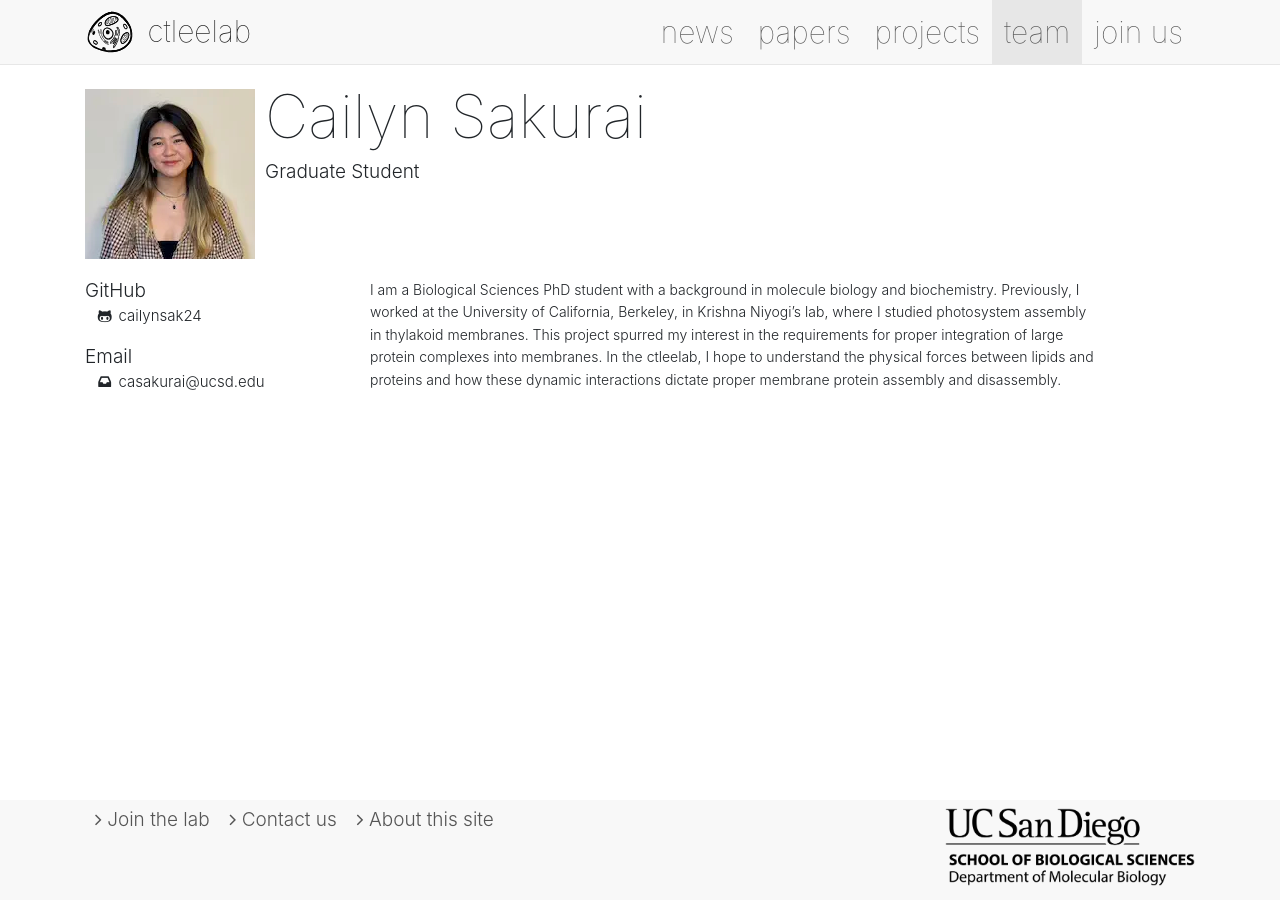
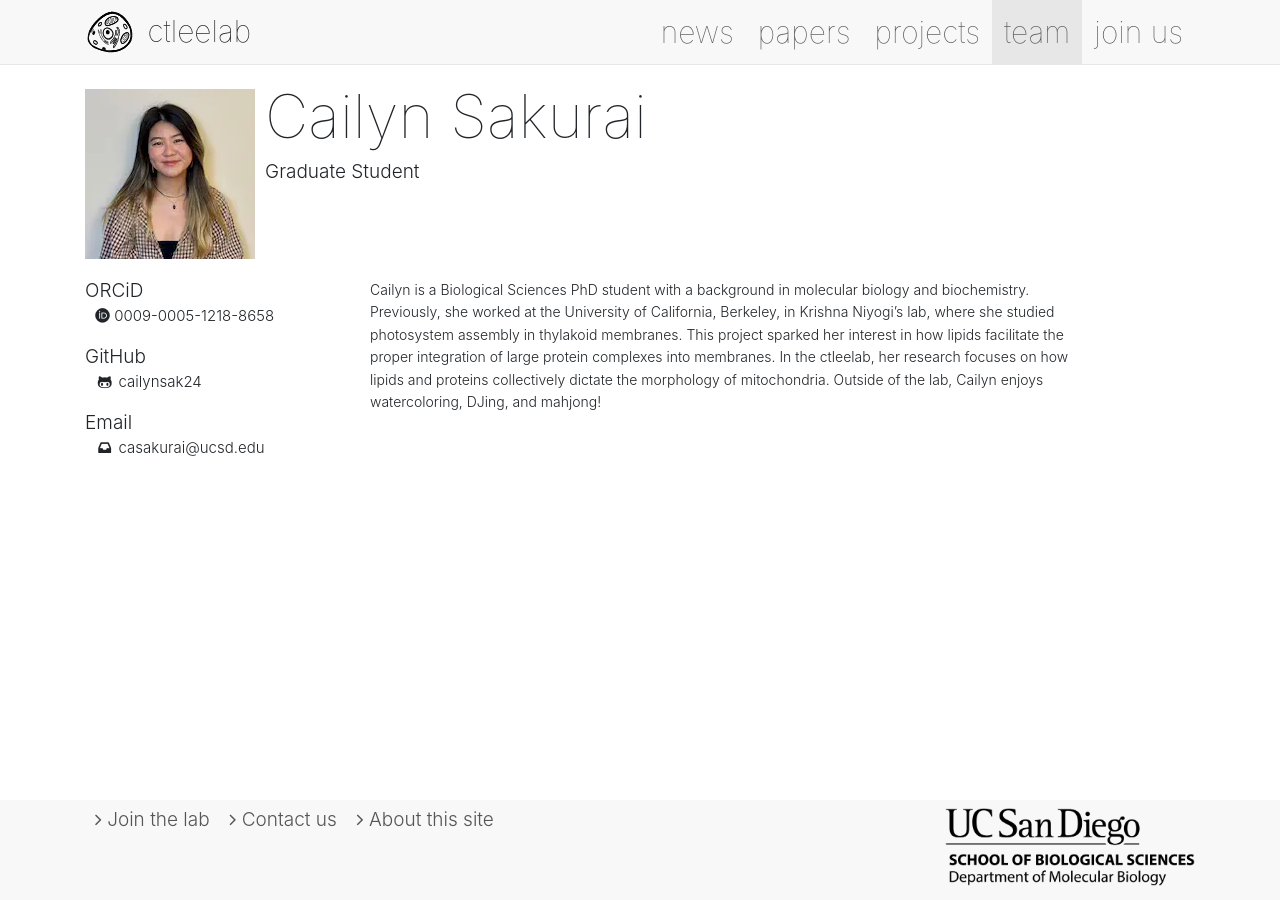
Before and after one commit to ctleelab/bulletin, a Jekyll site: the page built from team/_posts/2025-03-31-cailyn-sakurai.md, in a window 1280 px wide. Built offline with Jekyll 4.4.1, drawn with Linux system fonts in a browser that asks for light colours; some web fonts are replaced.

Commit message:
ENLACE and updating Cailyn's profile  (#35)
* update Cailyn's profile
* add profiles for enlace 2026
* news post for enlace 2026

```diff
--- a/team/_posts/2025-03-31-cailyn-sakurai.md
+++ b/team/_posts/2025-03-31-cailyn-sakurai.md
@@ -6,7 +6,7 @@ handle: casakurai
 twitter:
 github: cailynsak24
 scholar:
-orcid:
+orcid: 0009-0005-1218-8658
 website:
 image: /images/team/cailyn-sakurai.webp
 cv:
@@ -14,7 +14,8 @@ email: casakurai@ucsd.edu
 alumni: false
 ---
 
-I am a Biological Sciences PhD student with a background in molecule biology and biochemistry.
-Previously, I worked at the University of California, Berkeley, in Krishna Niyogi’s lab, where I studied photosystem assembly in thylakoid membranes.
-This project spurred my interest in the requirements for proper integration of large protein complexes into membranes.
-In the ctleelab, I hope to understand the physical forces between lipids and proteins and how these dynamic interactions dictate proper membrane protein assembly and disassembly.
+Cailyn is a Biological Sciences PhD student with a background in molecular biology and biochemistry.
+Previously, she worked at the University of California, Berkeley, in Krishna Niyogi’s lab, where she studied photosystem assembly in thylakoid membranes.
+This project sparked her interest in how lipids facilitate the proper integration of large protein complexes into membranes.
+In the ctleelab, her research focuses on how lipids and proteins collectively dictate the morphology of mitochondria.
+Outside of the lab, Cailyn enjoys watercoloring, DJing, and mahjong!
```
Also changed, not shown: news/_posts/2026-06-25-enlace-2026.md (added, +9 -0 lines), team/_posts/2026-06-22-julio-cesar.md (added, +20 -0 lines), team/_posts/2026-06-22-montserrat-campa-urzua.md (added, +20 -0 lines), team/_posts/2026-06-22-tabata-torres.md (added, +20 -0 lines), images/team/julio-cesar.webp (added), images/team/montserrat-campa.webp (added), images/team/tabata-torres.webp (added), news/_posts/2025-06-23-enlace-2025.md (renamed from news/_posts/2025-06-23-enlace.md).
